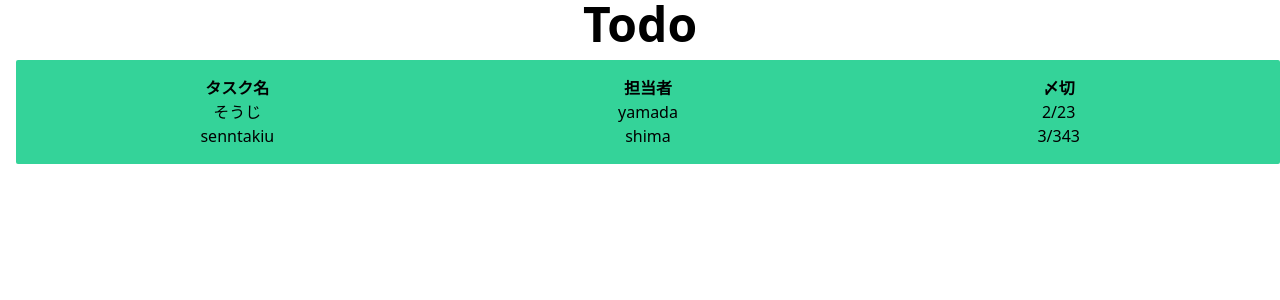
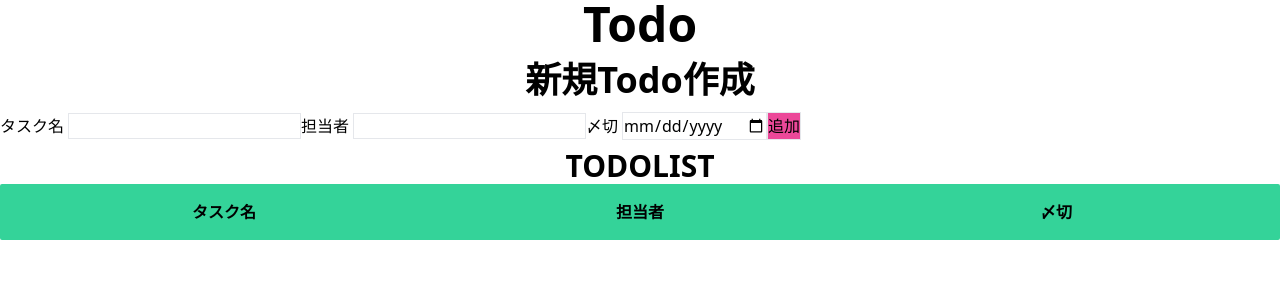
Before and after one commit to yusakumer/react-lesson, a React app: page / in a window 1280 px wide. Shown: the top 300 px of the page. Built offline with nearby package versions, Linux system fonts and the light colour scheme.

Commit message:
TODOコンポーネント作成、props,tailwind

```diff
--- a/src/js/App.tsx
+++ b/src/js/App.tsx
@@ -1,12 +1,27 @@
-import React from "react";
-import { TodoList } from "./components/TodoList";
-import { Heading } from "./components/Heading";
+import React, { useState } from "react";
+import { TodoList } from "./components/todo/TodoList";
+import { Heading } from "./components/parts/Heading";
+import { NewTodoForm } from "./components/todo/NewTodoForm";
+import { Todo } from "./components/todo/type";
+
+
 
 export const App = () => {
+  const [todoList, setTodoList] = useState<Todo[]>([]);
+
   return (
-    <main className="text-center mx-auto my-0 w-full">
+    <main className="text-center mx-auto my-0">
       <Heading level="h1">Todo</Heading>
-      <TodoList />
+      <div className="mt-3">
+        <Heading level="h2">新規Todo作成</Heading>
+        <div className="mt-3">
+          <NewTodoForm setTodoList={setTodoList} />
+        </div>
+      </div>
+      <div className="mt-2">
+        <Heading level="h3">TODOLIST</Heading>
+        <TodoList todoList={todoList} />
+      </div>
     </main>
   );
 };
--- /dev/null
+++ b/src/js/components/parts/TextFiled.tsx
@@ -0,0 +1,23 @@
+import React from "react";
+
+type Props = {
+  id: string;
+  label: string;
+  value: string;
+  onChange: (value: string) => void;
+  type: "text" | "date";
+};
+
+export const TextField = ({ id,label, value, onChange, type }: Props) => {
+  return (
+    <div className="flex gap-1 items-center">
+      <label htmlFor={id}>{label}</label>
+      <input
+        type={type}
+        value={value}
+        onChange={(e) => onChange(e.target.value)}
+        className="border"
+      />
+    </div>
+  );
+};
--- /dev/null
+++ b/src/js/components/todo/NewTodoForm.tsx
@@ -0,0 +1,60 @@
+import React from "react";
+import { TextField } from "../parts/TextFiled";
+import { Todo } from "./type";
+
+type Props = {
+  setTodoList: React.Dispatch<React.SetStateAction<Todo[]>>;
+};
+
+export const NewTodoForm = ({ setTodoList }: Props) => {
+  const [newTask, setNewTask] = React.useState<string>("");
+  const [newPerson, setPerson] = React.useState<string>("");
+  const [newDeadline, setDeadline] = React.useState<string>("");
+
+  const addNewTodo = () => {
+    setTodoList((prev: Todo[]) => [
+      ...prev,
+      {
+        id: Date.now(),
+        task: newTask,
+        person: newPerson,
+        deadline: newDeadline,
+      },
+    ]);
+
+    setNewTask("");
+    setPerson("");
+    setDeadline("");
+  };
+
+  console.log(newTask);
+
+  return (
+    <div className="flex">
+      <TextField
+        id="new-task"
+        label="タスク名"
+        type="text"
+        value={newTask}
+        onChange={setNewTask}
+      />
+      <TextField
+        id="new-person"
+        label="担当者"
+        type="text"
+        value={newPerson}
+        onChange={setPerson}
+      />
+      <TextField
+        id="new-deadline"
+        label="〆切"
+        type="date"
+        value={newDeadline}
+        onChange={setDeadline}
+      />
+      <button className="border bg-pink-500" onClick={addNewTodo}>
+        追加
+      </button>
+    </div>
+  );
+};
--- a/src/js/components/TodoList.tsx
+++ b/src/js/components/todo/TodoList.tsx
@@ -1,20 +1,22 @@
 import React from "react";
 import { TodoItem } from "./TodoItem";
+import { Todo } from "./type";
 
-export const TodoList: React.FC = () => {
-  const todos = [
-    { id: 12, task: "そうじ", person: "yamada", deadline: "2/23" },
-    { id: 34, task: "senntakiu ", person: "shima", deadline: "3/343" },
-  ];
+
+type Props = {
+    todoList: Todo[]
+}
+
+export const TodoList = ({todoList}:Props) => {
 
   return (
-      <ul className="mt-3 ml-4 bg-emerald-400 p-4 rounded-sm">
+      <ul className=" bg-emerald-400 p-4 rounded-sm">
         <li className="grid grid-cols-3 font-bold">
           <div>タスク名</div>
           <div>担当者</div>
           <div>〆切</div>
         </li>
-        {todos.map((todo) => (
+        {todoList.map((todo) => (
           <TodoItem
             key={todo.id}
             task={todo.task}
--- /dev/null
+++ b/src/js/components/todo/type.ts
@@ -0,0 +1,6 @@
+export type Todo = {
+  id: number;
+  task: string;
+  person: string;
+  deadline: string;
+};
--- a/src/js/index.tsx
+++ b/src/js/index.tsx
@@ -1,6 +1,6 @@
 import React from "react";
 import { createRoot } from "react-dom/client";
-import { TodoList } from "./components/TodoList";
+import { TodoList } from "./components/todo/TodoList";
 import "../css/main.css";
 import { App } from "./App";
 
```
Also changed, not shown: src/js/components/parts/Heading.tsx (renamed from src/js/components/Heading.tsx), src/js/components/todo/TodoItem.tsx (renamed from src/js/components/TodoItem.tsx).
